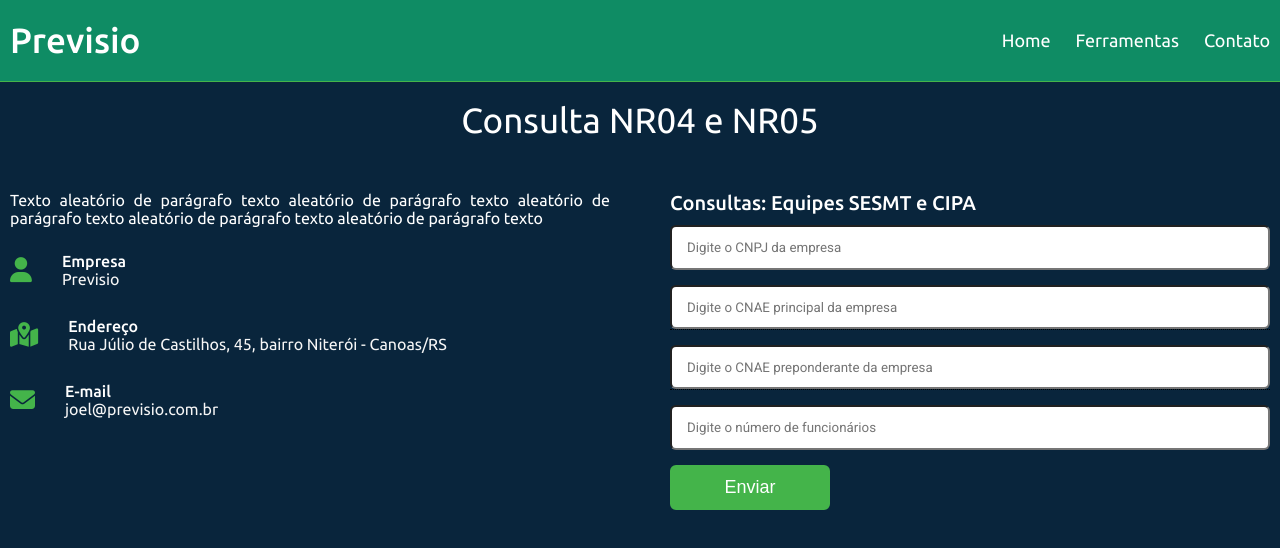
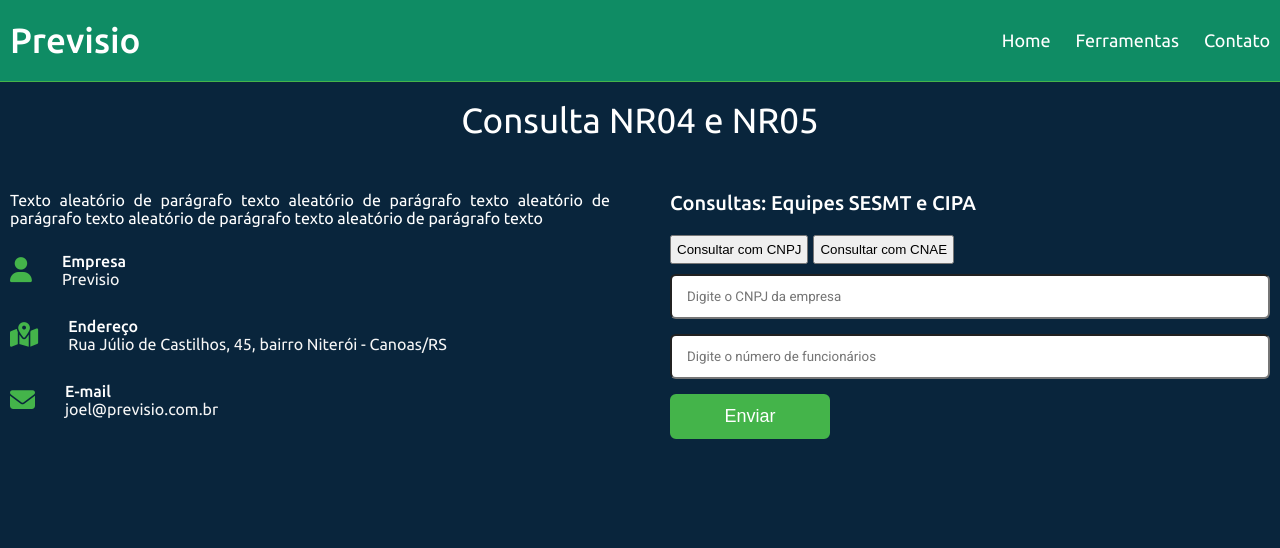
Before and after one commit to joeldc94/test-nextjs, a Next.js app: page /ferramentas in a window 1280 px wide. Shown: the top 548 px of the page. Built offline with nearby package versions, Linux system fonts and the light colour scheme.

Commit message:
opcao cnpj cnae

```diff
--- /dev/null
+++ b/components/FormCNPJ.js
@@ -0,0 +1,20 @@
+const FormCNPJ = () => (
+    <form className='formCNPJ' onSubmit={sendInfo}>
+        <div className='fields'>
+            <div className='field'>
+                <input type="text" name="cnpj" placeholder="Digite o CNPJ da empresa" onChange={onChangeInput} value={dataForm.cnpj} />
+            </div>
+        </div>
+        <div className='fields'>
+            <div className='field email'>
+                <input type="number" name="numero_trabalhadores" placeholder="Digite o número de funcionários" onChange={onChangeInput} value={dataForm.numero_trabalhadores} />
+            </div>
+        </div>
+
+        <div className='button-area'>
+            <button type="submit">Enviar</button>
+        </div>
+    </form>
+);
+
+export default FormCNPJ;
--- a/pages/ferramentas.js
+++ b/pages/ferramentas.js
@@ -1,6 +1,7 @@
 import { useState } from 'react';
 import Head from 'next/head';
 import Menu from '../components/Menu';
+import FormCNPJ from '../components/FormCNPJ';
 
 function Ferramentas(){
 
@@ -8,7 +9,8 @@ function Ferramentas(){
         cnpj: '',
         codigo_cnae1: '',
         codigo_cnae2: '',
-        numero_trabalhadores: ''
+        numero_trabalhadores: '',
+        type: ''
     });
 
     const [response, setResponse] = useState({
@@ -36,6 +38,9 @@ function Ferramentas(){
     const onChangeInput = e => setDataForm({...dataForm, [e.target.name]: e.target.value});
 
     const sendInfo = async e => {
+
+        //console.log(dataForm.type);
+
         e.preventDefault(); //indica que não deve recarregar a página
         //console.log(dataForm);
 
@@ -51,6 +56,36 @@ function Ferramentas(){
             alert('Erro: Insira o número de funcionários.');
             return
         }
+
+        if(dataForm.type == 'cnpj'){
+            //const cnpjRegex =
+            dataForm.codigo_cnae1 = '';
+            dataForm.codigo_cnae2 = '';
+
+        }else if(dataForm.type == 'cnae'){
+            if(dataForm.codigo_cnae1.match(cnaeRegex) || dataForm.codigo_cnae2.match(cnaeRegex)){
+                nroCnaeOk = true;
+                /*
+                if(dataForm.numero_trabalhadores != 0 || dataForm.numero_trabalhadores != ""){
+                    nroFuncOk = true;
+                }
+                else{
+                    alert('Erro: Insira o número de funcionários.');
+                    return
+                }
+                */
+               dataForm.cnpj = '';
+            }
+            else{
+                alert('Erro: Insira um código CNAE válido');
+                return
+            }
+        }else{
+            alert('Erro: Falha no envio do formulário');
+            return
+        }
+
+
 /*
         if(dataForm.codigo_cnae1.match(cnaeRegex) || dataForm.codigo_cnae2.match(cnaeRegex)){
             nroCnaeOk = true;
@@ -106,7 +141,8 @@ function Ferramentas(){
                     cnpj: '',
                     codigo_cnae1: '',
                     codigo_cnae2: '',
-                    numero_trabalhadores: ''
+                    numero_trabalhadores: '',
+                    type: ''
                 });
                 setRespostaDadosNR({
                     cod_cnae: retorno.respostaConsultaTabelas.cnae,
@@ -191,36 +227,51 @@ function Ferramentas(){
                         <div className='column right'>
                             <div className='text'>
                                 Consultas: Equipes SESMT e CIPA
+                            </div>
+                            <div>
+                                <button className='selecionaEntrada btnCNPJ' >Consultar com CNPJ</button>
+                                <button className='selecionaEntrada btnCNAE' >Consultar com CNAE</button>
 
                             </div>
-                            <form onSubmit={sendInfo}>
+
+                            <form className='formCNPJ' onSubmit={sendInfo}>
                                 <div className='fields'>
                                     <div className='field'>
-                                    <input type="text" name="cnpj" placeholder="Digite o CNPJ da empresa" onChange={onChangeInput} value={dataForm.cnpj} />
+                                    <input type="text" name="cnpj" data-mask="99.999.999/9999-99" placeholder="Digite o CNPJ da empresa" onChange={onChangeInput} value={dataForm.cnpj}/>
                                     </div>
                                 </div>
                                 <div className='fields'>
+                                    <div className='field email'>
+                                        <input type="number" name="numero_trabalhadores" placeholder="Digite o número de funcionários" onChange={onChangeInput} value={dataForm.numero_trabalhadores}/>
+                                    </div>
+                                </div>
+
+                                <div className='button-area'>
+                                    <button type="submit" onClick={()=>dataForm.type='cnpj'}>Enviar</button>
+                                </div>
+                            </form>
+
+                            <form className='formCNAE' onSubmit={sendInfo}>
+                                <div className='fields'>
                                     <div className='field name tooltip'>
                                         <span className='tooltiptext'>A atividade econômica principal é a constante no Cadastro Nacional de  Pessoa Jurídica - CNPJ.</span>
-                                        <input type="text" name="codigo_cnae1" placeholder="Digite o CNAE principal da empresa" onChange={onChangeInput} value={dataForm.codigo_cnae1} />
+                                        <input type="text" name="codigo_cnae1" placeholder="Digite o CNAE principal da empresa" onChange={onChangeInput} value={dataForm.codigo_cnae1}/>
                                     </div>
                                 </div>
                                 <div className='fields'>
                                     <div className='field name tooltip'>
                                         <span className='tooltiptext'>A atividade econômica preponderante é aquela que ocupa o maior número de trabalhadores.</span>
-                                        <input type="text" name="codigo_cnae2" placeholder="Digite o CNAE preponderante da empresa" onChange={onChangeInput} value={dataForm.codigo_cnae2} />
+                                        <input type="text" name="codigo_cnae2" placeholder="Digite o CNAE preponderante da empresa" onChange={onChangeInput} value={dataForm.codigo_cnae2}/>
                                     </div>
                                 </div>
                                 <div className='fields'>
                                     <div className='field email'>
-                                        <input type="number" name="numero_trabalhadores" placeholder="Digite o número de funcionários" onChange={onChangeInput} value={dataForm.numero_trabalhadores} />
+                                        <input type="number" name="numero_trabalhadores" placeholder="Digite o número de funcionários" onChange={onChangeInput} value={dataForm.numero_trabalhadores}/>
                                     </div>
                                 </div>
-
                                 <div className='button-area'>
-                                    <button type="submit">Enviar</button>
+                                    <button type="submit" onClick={()=>dataForm.type='cnae'}>Enviar</button>
                                 </div>
-
                             </form>
 
                             {response.type === 'error' ? <p className='alert-danger'>{response.mensagem}</p> : ""}
@@ -254,7 +305,6 @@ function Ferramentas(){
             </section>
 
             <script src="https://ajax.googleapis.com/ajax/libs/jquery/3.6.1/jquery.min.js"></script>
-
             <script src="custom.js"></script>
 
 
--- a/styles/style.css
+++ b/styles/style.css
@@ -308,6 +308,21 @@ section{
     background: none;
 }
 
+
+.right .selecionaEntrada{
+    padding: 5px;
+    margin: 10px 5px 10px 0;
+}
+
+.right .formCNAE{
+    display: none;
+}
+
+.right .formCNPJ{
+    display: block;
+}
+
+
 @media(max-width: 947px){
     .contact .contact-content .column{
         width: 100%;
```
Also changed, not shown: components/Menu.js (+0 -8 lines), public/custom.js (+14 -0 lines), 2 other files (tests, documents, lock files or other folders).
